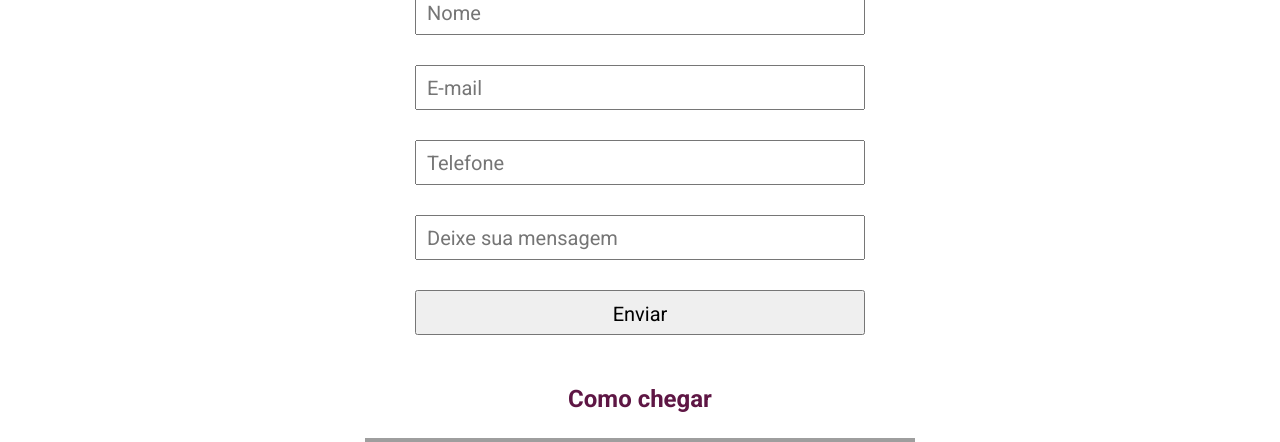
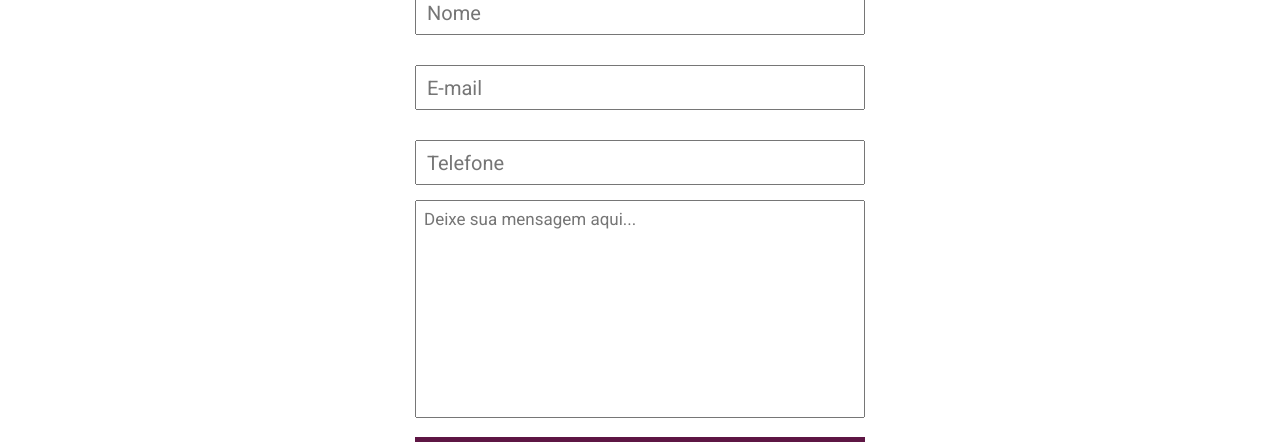
Before and after one commit to christopher-cpereira/Projetos, a PHP site: page /Projeto-01/index.php?url=contato in a window 1280 px wide. Shown: the part 214-656 px from the top of the page. Run offline with PHP 8.4, Linux system fonts and the light colour scheme; some libraries are stand-ins or nearby versions; grey boxes are pictures that could not be loaded.

Commit message:
jquery scroll bar e switch, detalhes no contato

```diff
--- a/css/style.css
+++ b/css/style.css
@@ -4,6 +4,10 @@
     padding: 0;
     box-sizing: border-box;
     font-family: 'Roboto', sans-serif;
+}
+
+html,body{
+    height: 100%;
 }
 
 .center{
@@ -215,7 +219,19 @@ iframe{
     transform: translate(-50%,-50%);
     margin-top: 150PX;
 }
-
+input[type=button]{
+    background-color: rgba(94, 22, 68);
+    color: #ffffff;
+    border: 0;
+    cursor: pointer;
+}
+textarea{
+    outline: 0;
+    width: 100%;
+    font-size: 17px;
+    padding: 8px;
+    resize: none;
+}
 /**responsivo**/
 @media screen and (max-width: 1200px){
 
--- a/index.php
+++ b/index.php
@@ -26,6 +26,21 @@
 </head>
 
 <body>
+    <!--para fazermos o scroll dinamico com a navegacao do menu precisamos verificar a url antes, quando ela receber os valores via get da url, definimos uma tag com um nome nosso para podemos manipula-la com jquery assim criando a animacao da scroll-->
+    <?php
+        $url = isset($_GET['url']) ? $_GET['url'] : 'home';
+
+        switch($url){
+            case 'quemsou':
+                echo '<target target="quemsou" />';
+            break;
+
+            case 'oquefaco':
+                echo '<target target="oquefaco" />';
+            break;
+        }
+    ?>
+
     <header>
         <div class="center">
             <div class="logo left">Workspace</div><!--logomarca-->
@@ -56,14 +71,20 @@
     //agr o tratamento que o htacess fazia ainda funciona, mas dessa vez estamos tratando ele de uma maneira diferente.
     //se a url existir... ? pegue a url... : se nao existir atribua home
     //get pega as coisas via url por isso usamos ela aqui para esse tipo de tratamento
-        $url = isset($_GET['url']) ? $_GET['url'] : 'home';
+        //$url = isset($_GET['url']) ? $_GET['url'] : 'home';
 
     //se o arquivo X dentro de page com o nome da url.php existir faca
         if(file_exists('pages/'.$url.'.php')){
             include('pages/'.$url.'.php');
         }else{
             //podemos incluir uma pagina de erro 404 por exemplo
-            include('pages/erro404.php');
+            //fazemos uma verificacao melhor, se a url foi diferente das paginas atraves do get e do swtich mostra a pagina erro, caso contrario a home
+            if($url != 'quemsou' && $url != 'oquefaco'){
+                include('pages/erro404.php');
+            }else{
+                include('pages/home.php');
+            }
+
         }
     ?>
 
--- a/js/script.js
+++ b/js/script.js
@@ -19,5 +19,14 @@ $(function(){
             listaMenu.slideToggle();
         }
         //listaMenu.slideToggle();
-     })
+     });
+
+    //barra de rolagem, quando click ele vai ate o conteudo o target
+    //target e a tag q criamos com o switch, se o tamanho da escrita dela for maior q zero faca
+    if($('target').length > 0){
+        var elemento = '#'+$('target').attr('target');
+        var divScroll = $(elemento).offset().top;
+        $('html,body').animate({'scrollTop':divScroll}, 2000);
+    }
+
 })
--- a/pages/contato.php
+++ b/pages/contato.php
@@ -5,7 +5,7 @@
             <input type="text" placeholder="Nome" required>
             <input type="email" placeholder="E-mail" required>
             <input type="text" placeholder="Telefone" required>
-            <input type="text-area" placeholder="Deixe sua mensagem" required>
+            <textarea name="" id="" cols="30" rows="10" placeholder="Deixe sua mensagem aqui..."></textarea>
             <input type="button" value="Enviar">
         </form>
         <div class="mapa">
--- a/pages/home.php
+++ b/pages/home.php
@@ -4,7 +4,8 @@
 
     </section><!--banner imagem fim-->
 
-    <section class="autor">
+    <!--precisa por o id com os valores do get url para o scroll navegar ate ele-->
+    <section id="quemsou" class="autor">
         <div class="center">
             <div class="w50 left">
                 <h2>Christopher Pereira</h2>
@@ -19,7 +20,8 @@
         </div><!--center fim-->
     </section><!--descricao e foto do autor fim-->
 
-    <section class="especialidades">
+    <!--precisa por o id com os valores do get url para o scroll navegar ate ele-->
+    <section id="oquefaco" class="especialidades">
         <div class="center">
             <h3 class="titulo-especialidades">Especidalidades</h3>
             <div class="w50 left conteudo-especialidade">
```
